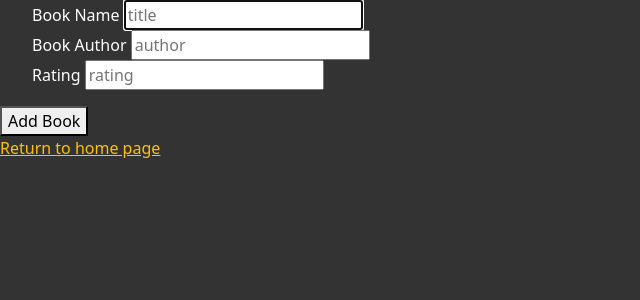
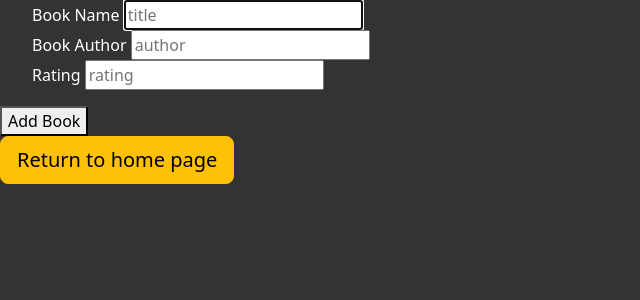
Before and after one commit to CamilleOnoda/100_days_Python, a Flask app: page /add in a window 1280 px wide. Shown: the top 300 px of the page, without its empty margins (0-640 px from the left). Run offline with Flask 3, Linux system fonts and the light colour scheme; some libraries are stand-ins or nearby versions.

Commit message:
Add Bootstrap style to the return to home page anchor tag

```diff
--- a/Day_63_Virtual-Bookshelf/templates/add.html
+++ b/Day_63_Virtual-Bookshelf/templates/add.html
@@ -18,5 +18,5 @@
         </ul>
         <button type="submit">Add Book</button>
       </form>
-      <p><a href="{{ url_for('home') }}">Return to home page</a></p>
+      <p><a class="btn btn-warning btn-lg" href="{{ url_for('home') }}">Return to home page</a></p>
 {% endblock %}
```
